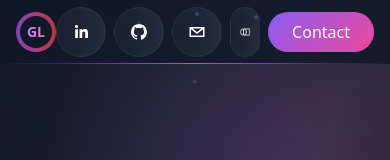
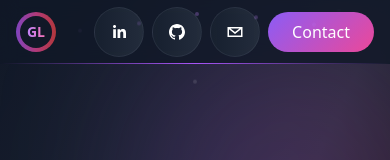
Before and after one commit to LGeoff31/Porfolio, a Next.js app: page / in a window 390 px wide. Shown: the top 160 px of the page. Built offline with nearby package versions, Linux system fonts and the light colour scheme.

Commit message:
correct webring url

```diff
--- a/pages/components/Navbar.tsx
+++ b/pages/components/Navbar.tsx
@@ -162,14 +162,13 @@ const Navbar: React.FC<NavbarProps> = ({ useScrollLinks = false }) => {
             ))}
 
             <motion.a
-              href="https://searchengineland.com/" // TODO: replace with actual SE Webring URL if different
+              href="https://se-webring.xyz/"
               target="_blank"
-              rel="noopener noreferrer"
               variants={buttonVariants}
               initial="initial"
               whileHover="hover"
               whileTap="tap"
-              className="relative group"
+              className="relative group hidden sm:block"
             >
               <div className="absolute inset-0 bg-gradient-to-r from-purple-500/20 to-pink-500/20 rounded-full blur-md opacity-0 group-hover:opacity-100 transition-opacity duration-300" />
               <motion.div
```
